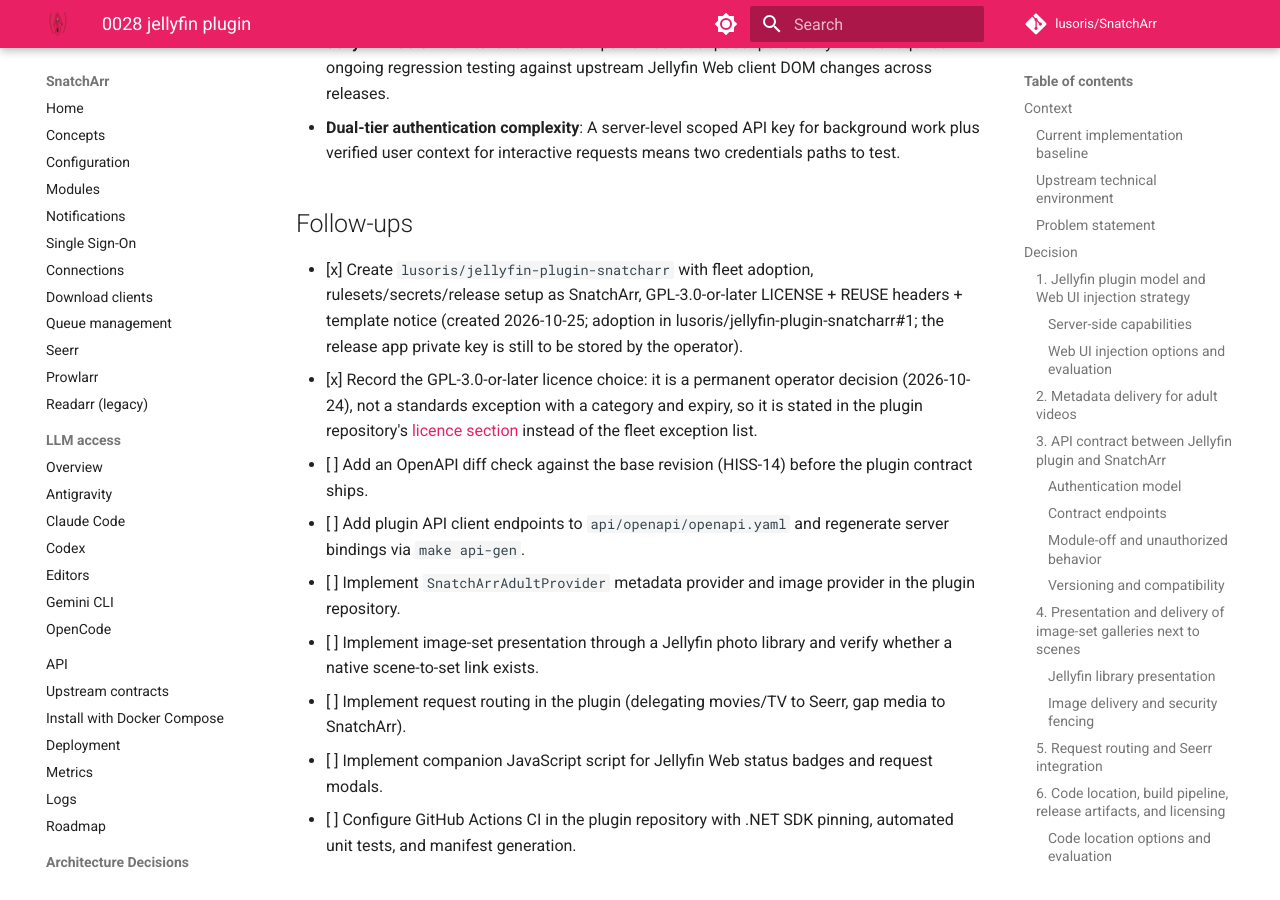
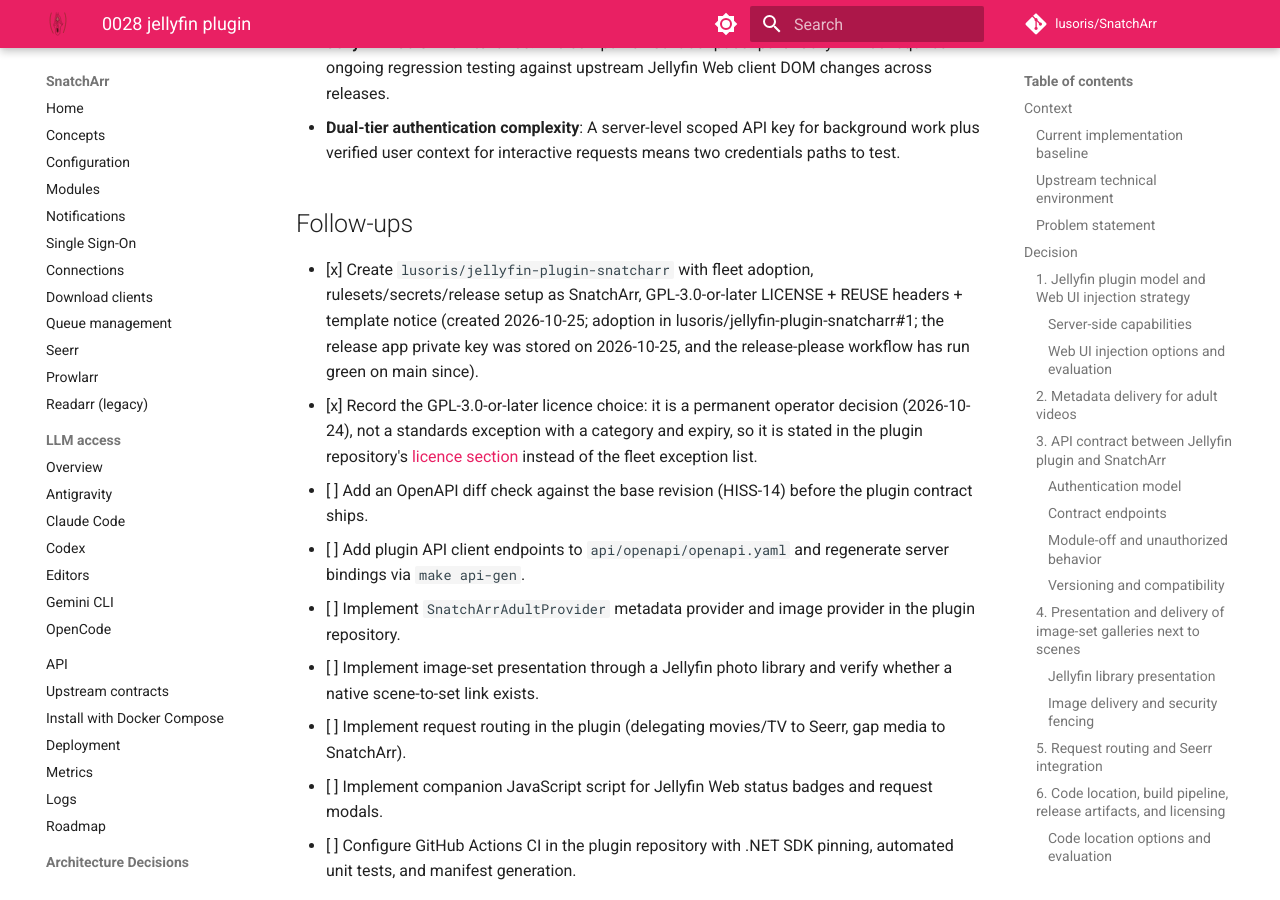
Before and after one commit to lusoris/SnatchArr, an MkDocs documentation site: the page built from docs/adr/0028-jellyfin-plugin.md, in a window 1280 px wide and 900 px high, scrolled down 14749 px. Built offline with MkDocs 1.6.1 and Material for MkDocs 9.7.7, drawn with Linux system fonts in a browser that asks for light colours; comment, search, counter and statistics services are not loaded.

Commit message:
docs(adr): record the plugin release key as stored in ADR-0028
Signed-off-by: lusoris <lusoris@proton.me>

```diff
--- a/docs/adr/0028-jellyfin-plugin.md
+++ b/docs/adr/0028-jellyfin-plugin.md
@@ -370,7 +370,7 @@
 
 ## Follow-ups
 
-- [x] Create `lusoris/jellyfin-plugin-snatcharr` with fleet adoption, rulesets/secrets/release setup as SnatchArr, GPL-3.0-or-later LICENSE + REUSE headers + template notice (created 2026-10-25; adoption in lusoris/jellyfin-plugin-snatcharr#1; the release app private key is still to be stored by the operator).
+- [x] Create `lusoris/jellyfin-plugin-snatcharr` with fleet adoption, rulesets/secrets/release setup as SnatchArr, GPL-3.0-or-later LICENSE + REUSE headers + template notice (created 2026-10-25; adoption in lusoris/jellyfin-plugin-snatcharr#1; the release app private key was stored on 2026-10-25, and the release-please workflow has run green on main since).
 - [x] Record the GPL-3.0-or-later licence choice: it is a permanent operator decision (2026-10-24), not a standards exception with a category and expiry, so it is stated in the plugin repository's [licence section](https://github.com/lusoris/jellyfin-plugin-snatcharr#licence) instead of the fleet exception list.
 - [ ] Add an OpenAPI diff check against the base revision (HISS-14) before the plugin contract ships.
 - [ ] Add plugin API client endpoints to `api/openapi/openapi.yaml` and regenerate server bindings via `make api-gen`.
```
